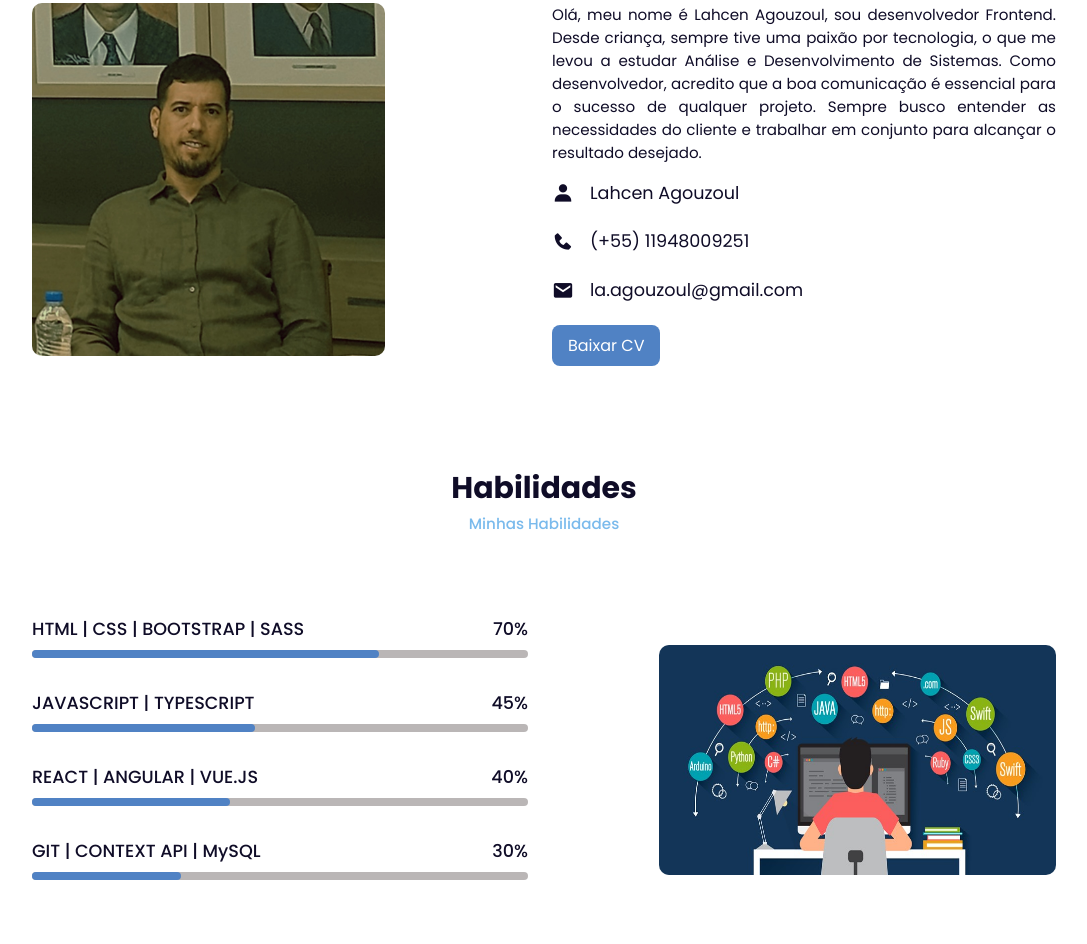
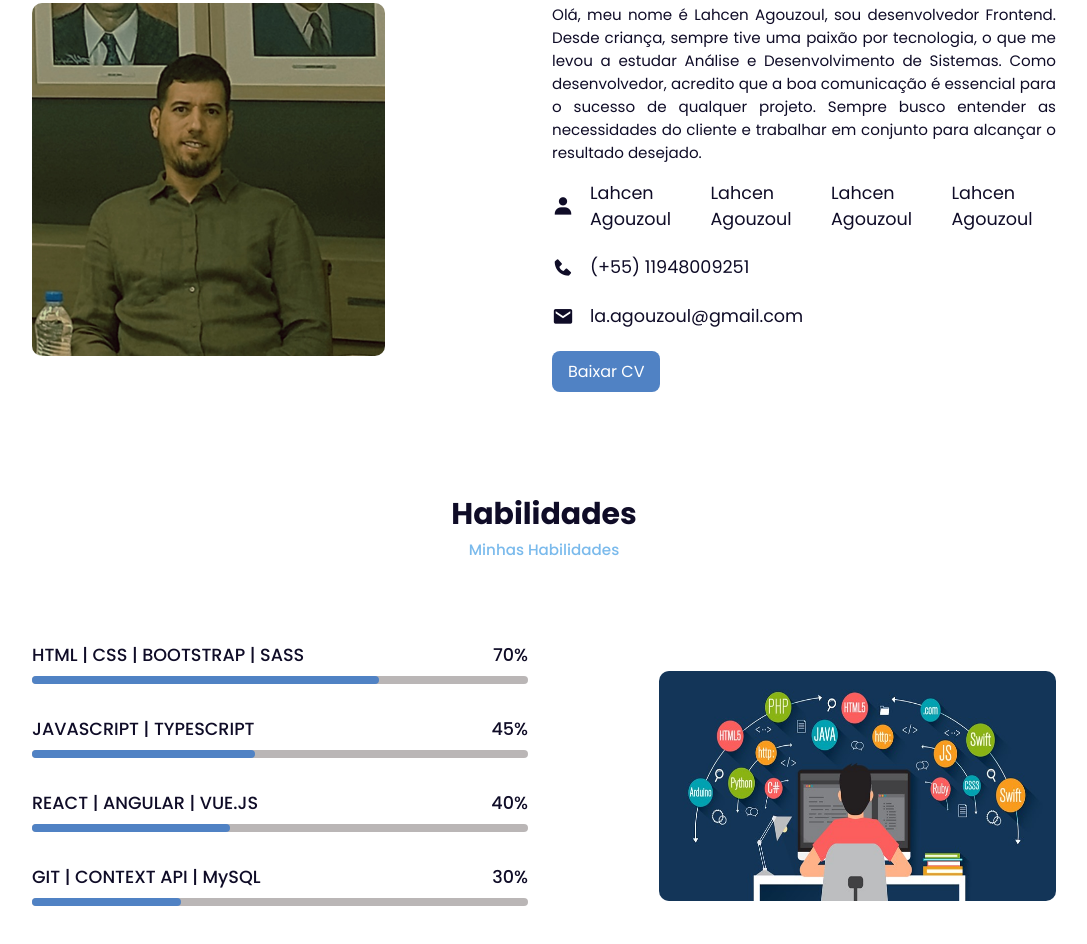
Before and after one commit to Lahcen-88/Personal_Portfolio, a plain HTML site: page index.html in a window 1280 px wide. Shown: the part 949-1893 px from the top of the page, without its empty margins (96-1183 px from the left). Drawn offline with nearby package versions, Linux system fonts and the light colour scheme.

Commit message:
adding spans

```diff
--- a/index.html
+++ b/index.html
@@ -61,6 +61,9 @@
             <div class="information">
                 <div class="info-box">
                     <i class='bx bxs-user'></i>
+                    <span>Lahcen Agouzoul</span>
+                    <span>Lahcen Agouzoul</span>
+                    <span>Lahcen Agouzoul</span>
                     <span>Lahcen Agouzoul</span>
                 </div>
                 <div class="info-box">
```
